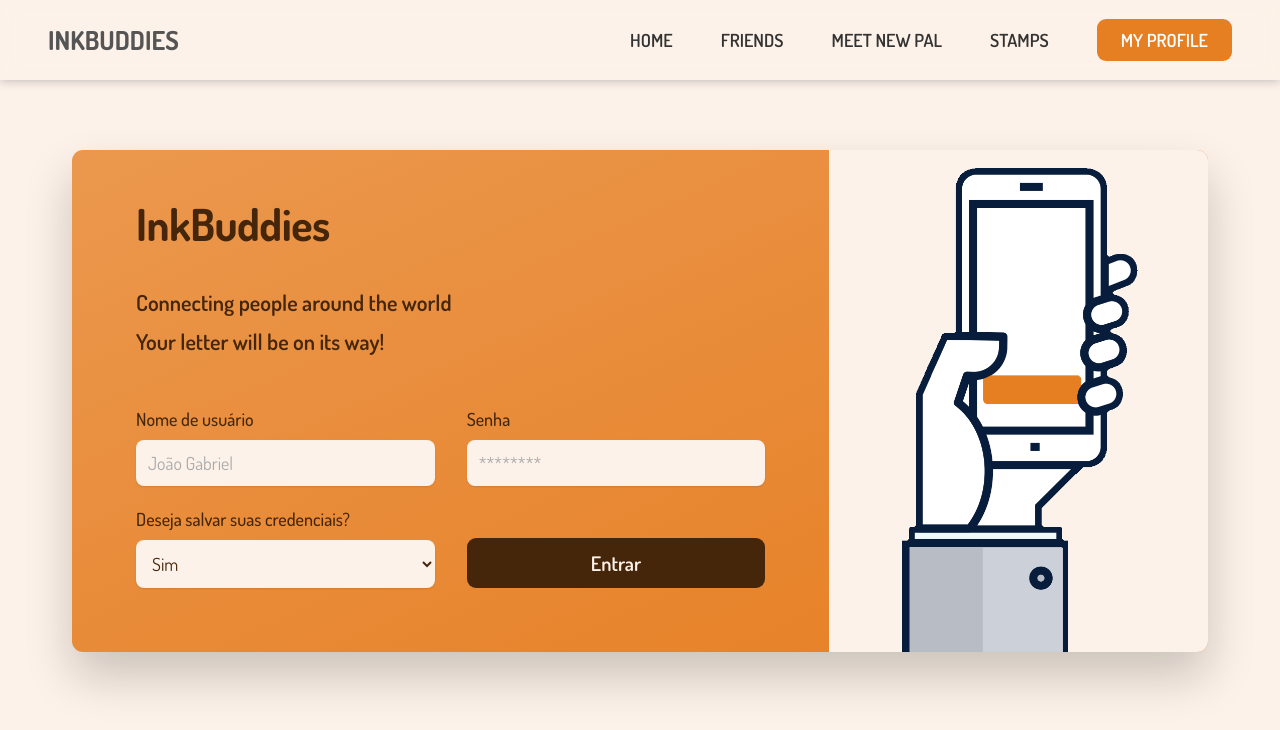
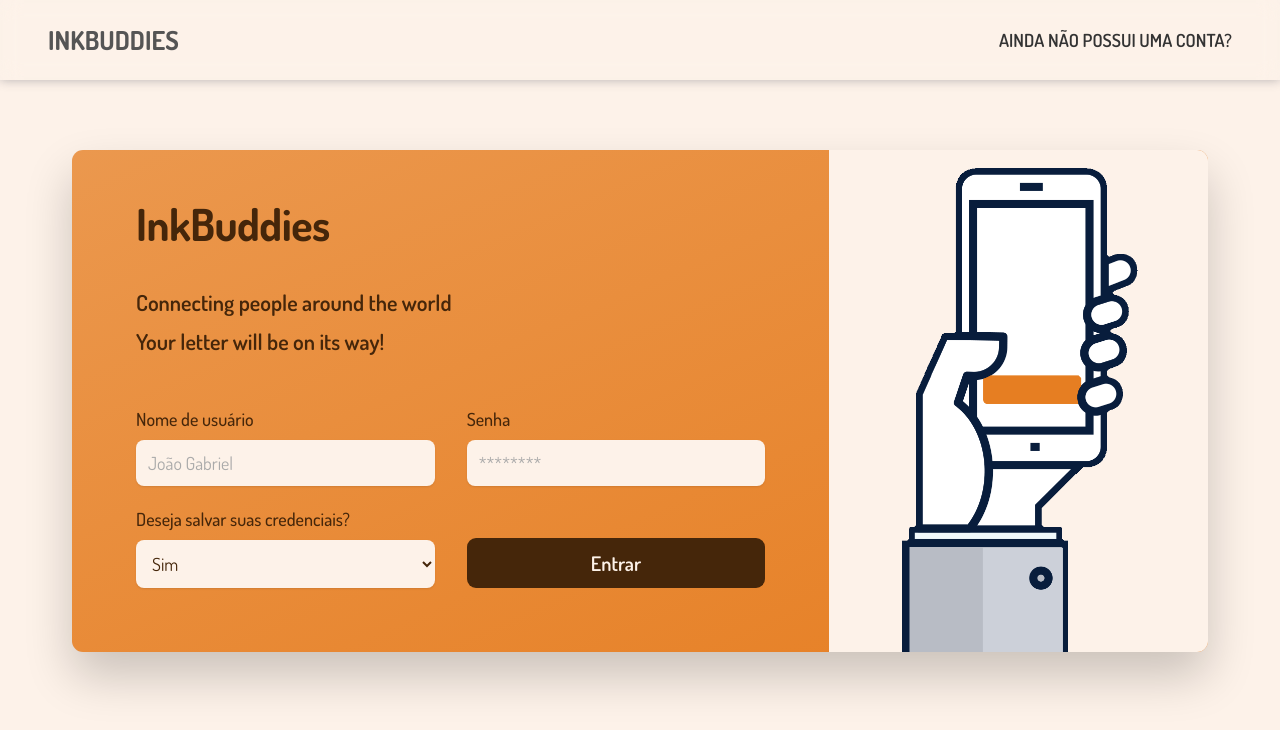
Before and after one commit to JoGabriel-Santos/inkbuddies, a React (Create React App) app in the folder client/: page /signin in a window 1280 px wide. Shown: the top 730 px of the page. Built offline with nearby package versions, Linux system fonts and the light colour scheme.

Commit message:
Implementing Signin and Signup

```diff
--- a/client/src/App.jsx
+++ b/client/src/App.jsx
@@ -11,8 +11,8 @@ function App() {
 
     return (
         <React.Fragment>
-            <Navbar/>
             <BrowserRouter>
+                <Navbar/>
                 <Switch>
                     <Route path="/" exact component={ Home }/>
                     <Route path="/signin" exact component={ Authentication }/>
--- a/client/src/components/Navbar.jsx
+++ b/client/src/components/Navbar.jsx
@@ -1,11 +1,33 @@
-import React from "react";
+import React, { useEffect, useState } from "react";
+import { useDispatch } from "react-redux";
+import { useHistory, useLocation } from "react-router-dom";
 
 function Navbar() {
+    const [user, setUser] = useState(JSON.parse(localStorage.getItem("profile")));
+
+    const dispatch = useDispatch();
+    const history = useHistory();
+    const location = useLocation();
+
+    const logout = () => {
+        dispatch({ type: "LOGOUT" });
+
+        history.push("/signin");
+        setUser(null);
+    };
+
+    useEffect(() => {
+        setUser(JSON.parse(localStorage.getItem("profile")));
+
+    }, [location]);
 
     return (
         <header className="header">
             <a className="logo-link" href="/"><h1 className="logo">InkBuddies</h1></a>
 
+            {
+                user ?
+                    <>
                         <nav className="main-navigation">
                             <ul className="main-navigation-list">
                                 <li><a className="main-navigation-link" href="/">Home</a></li>
@@ -13,7 +35,7 @@ function Navbar() {
                                 <li><a className="main-navigation-link" href="/newpal">Meet new pal</a></li>
                                 <li><a className="main-navigation-link" href="/drafts">Stamps</a></li>
 
-                    <li><a className="main-navigation-link navigation-cta" href="#">My profile</a></li>
+                                <li><a className="main-navigation-link navigation-cta" onClick={logout} href="#">Logout</a></li>
                             </ul>
                         </nav>
 
@@ -21,6 +43,19 @@ function Navbar() {
                             <ion-icon className="icon-navigation-mobile" name="menu-outline"></ion-icon>
                             <ion-icon className="icon-navigation-mobile" name="close-outline"></ion-icon>
                         </button>
+                    </>
+
+                    :
+
+                    (
+                        location.pathname === "/signup" ?
+
+                            <a className="main-navigation-link" href="/signin">Já possui uma conta?</a>
+                            :
+                            <a className="main-navigation-link" href="/signup">Ainda não possui uma conta?</a>
+                    )
+            }
+
         </header>
     );
 }
--- a/client/src/pages/Home.jsx
+++ b/client/src/pages/Home.jsx
@@ -1,8 +1,14 @@
 import React from "react";
+import { useHistory } from "react-router-dom";
 
 function Home() {
+    const history = useHistory();
+    const user = JSON.parse(localStorage.getItem("profile"));
 
     return (
+        <React.Fragment>
+            {
+                user ? (
                     <section className="section-hero">
                         <div className="hero">
                             <div className="hero-text-box">
@@ -19,7 +25,7 @@ function Home() {
                             </div>
 
                             <div className="hero-image-box">
-                    <img className="hero-image" src={require("../util/logo.png")} alt=""/>
+                                <img className="hero-image" src={ require("../util/logo.png") } alt=""/>
                             </div>
                         </div>
 
@@ -29,6 +35,11 @@ function Home() {
                             </a>
                         </div>
                     </section>
+
+                ) : history.push("/signin")
+            }
+
+        </React.Fragment>
     );
 }
 
```
Lines whose indentation alone changed are shown as unchanged.
